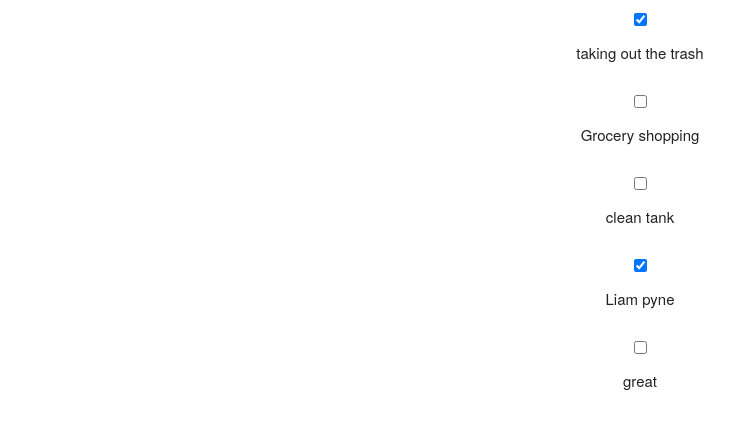
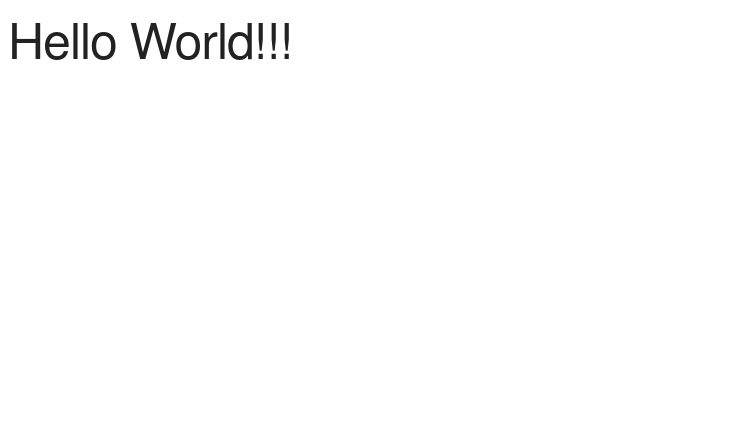
Before and after one commit to vermad843/React-Concepts, a React (Create React App) app: page / in a window 1280 px wide. Shown: the top 428 px of the page, without its empty margins (0-754 px from the left). Built offline with nearby package versions, Linux system fonts and the light colour scheme.

Commit message:
class based components

```diff
--- a/src/App.js
+++ b/src/App.js
@@ -1,17 +1,13 @@
-import React from 'react';
-import TodoItem from './TodoItem';
-import todosData from './todosData';
-import './App.css';
+import React, { Component } from 'react';
 
-function App() {
-  const todoItems = todosData.map((item) => {
-    return <TodoItem key = {item.id} item = {item}/>
-  })
-  return (
-   <div className = "todo-list">
-      {todoItems}
-   </div>
-  );
+class App extends Component {
+  render() {
+    return (
+      <div>
+        <h1>Hello World!!!</h1>
+      </div>
+    );
+  }
 }
 
 export default App;
--- a/src/TodoItem.js
+++ /dev/null
@@ -1,12 +0,0 @@
-import React from 'react';
-
-function TodoItem(props) {
-  return (
-      <div className = "todo-item">
-          <input type = "checkbox" checked = {props.item.completed}/>
-          <p>{props.item.text}</p>
-      </div>
-  );
-}
-
-export default TodoItem;
--- a/src/todosData.js
+++ /dev/null
@@ -1,27 +0,0 @@
-const todosData = [
-    {
-        id : 1,
-        text : 'taking out the trash',
-        completed : true
-    },
-    {
-        id : 2,
-        text : 'Grocery shopping',
-        completed : false
-    }, {
-        id : 3,
-        text : 'clean tank',
-        completed : false
-    }, {
-        id : 4,
-        text : 'Liam pyne',
-        completed : true
-    },
-    {
-        id : 5,
-        text : 'great',
-        completed : false
-    }
-];
-
-export default todosData;
```
